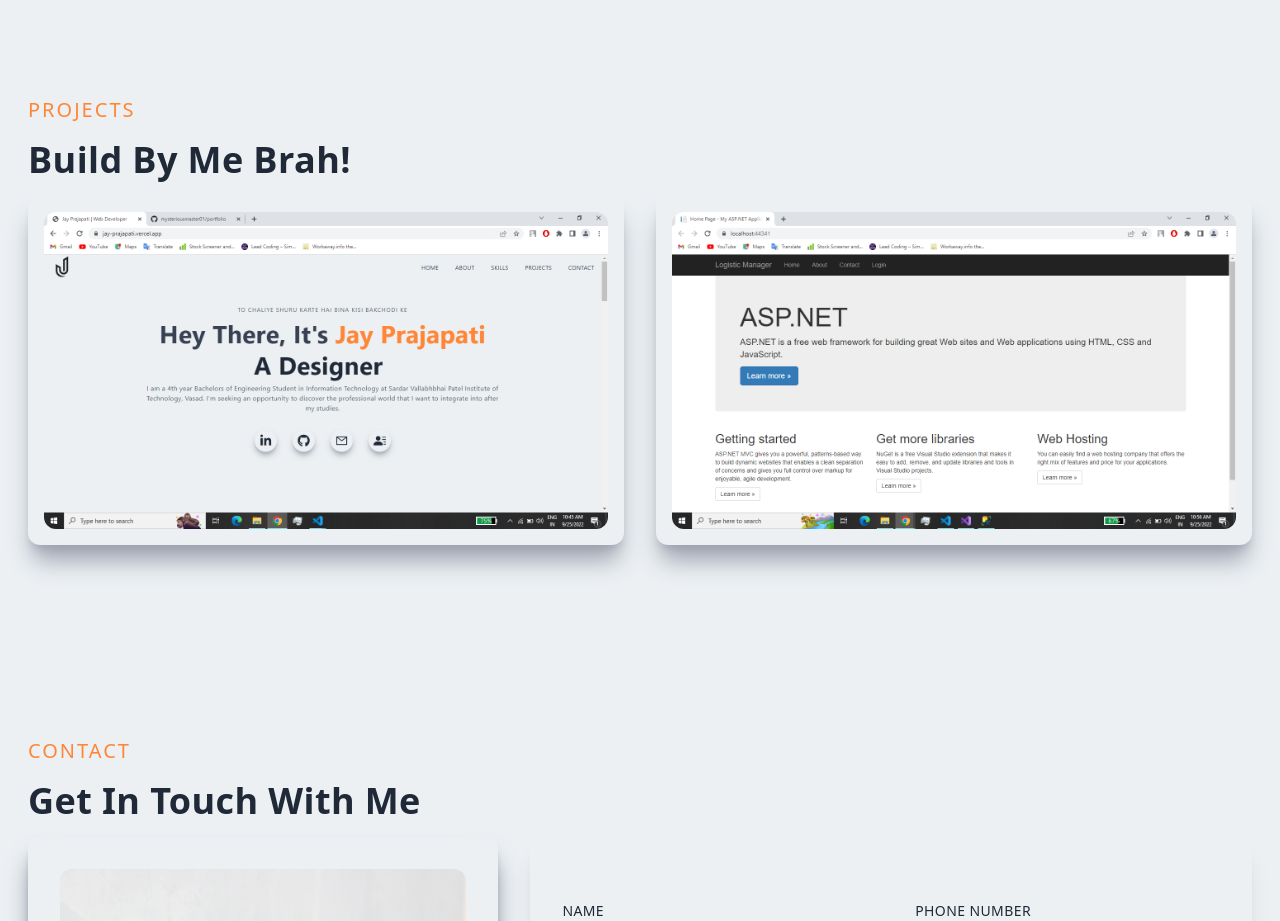
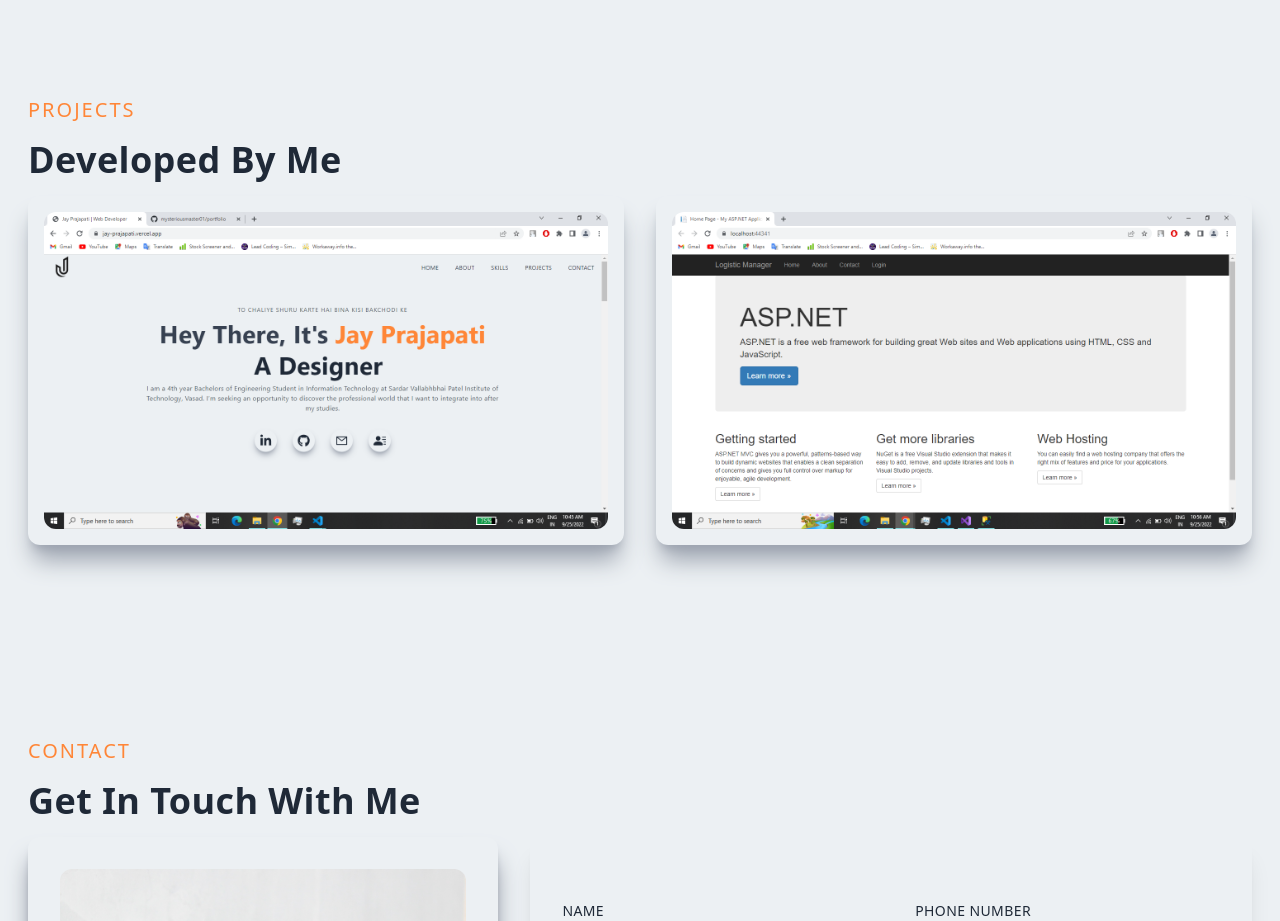
Before and after one commit to mysteriousmaster01/portfolio, a Next.js app: page / in a window 1280 px wide. Shown: the part 2400-3321 px from the top of the page. Built offline with nearby package versions, Linux system fonts and the light colour scheme.

Commit message:
Updated Projects

```diff
--- a/components/Projects.jsx
+++ b/components/Projects.jsx
@@ -11,7 +11,7 @@ const Projects = () => {
         <p className="text-xl tracking-widest uppercase text-[#FF8637] ">
           Projects
         </p>
-        <h2 className="py-4">Build By Me Brah!</h2>
+        <h2 className="py-4">Developed By Me</h2>
         <div className="grid md:grid-cols-2 gap-8">
 
           <Projectitem
```
